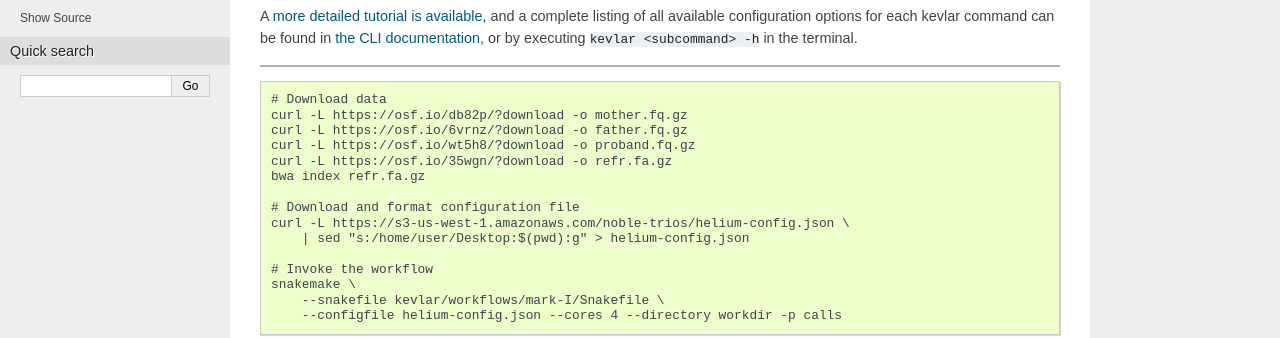
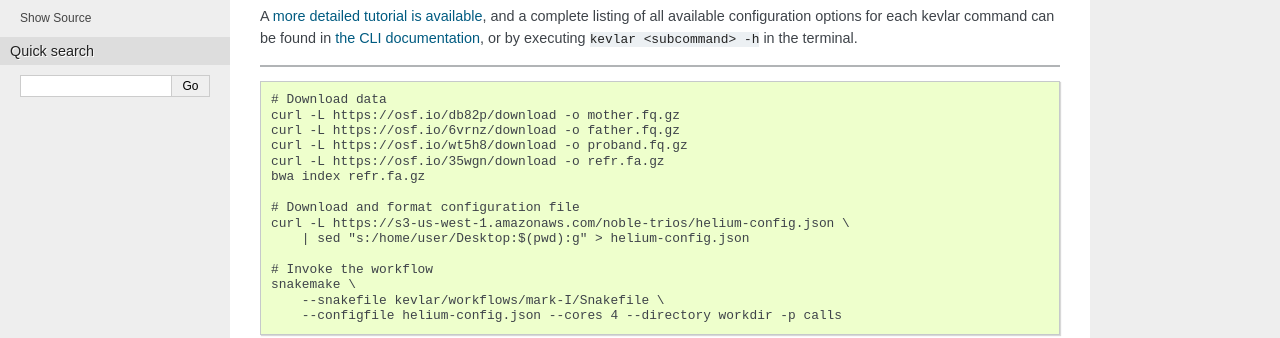
Before and after one commit to kevlar-dev/kevlar, a Sphinx documentation site: the page built from docs/quick-start.rst, in a window 1280 px wide. Shown: the part 241-579 px from the top of the page. Built offline with Sphinx 7.4.7, drawn with Linux system fonts in a browser that asks for light colours.

```diff
--- a/docs/quick-start.rst
+++ b/docs/quick-start.rst
@@ -16,10 +16,10 @@ A :doc:`more detailed tutorial is available <tutorial>`, and a complete listing
 .. code::
 
      # Download data
-     curl -L https://osf.io/db82p/?download -o mother.fq.gz
-     curl -L https://osf.io/6vrnz/?download -o father.fq.gz
-     curl -L https://osf.io/wt5h8/?download -o proband.fq.gz
-     curl -L https://osf.io/35wgn/?download -o refr.fa.gz
+     curl -L https://osf.io/db82p/download -o mother.fq.gz
+     curl -L https://osf.io/6vrnz/download -o father.fq.gz
+     curl -L https://osf.io/wt5h8/download -o proband.fq.gz
+     curl -L https://osf.io/35wgn/download -o refr.fa.gz
      bwa index refr.fa.gz
 
      # Download and format configuration file
```
Also changed, not shown: docs/tutorial.rst (+6 -6 lines).
